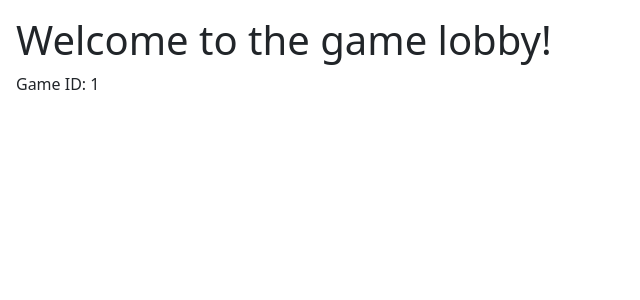
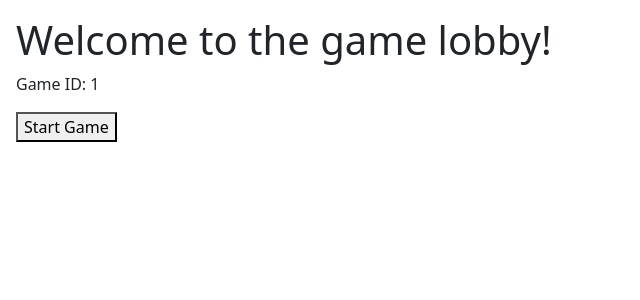
Before and after one commit to markhallman/cardswebsite-react, a React (Vite) app: page /#/heartsLobby/1 in a window 1280 px wide. Shown: the top 300 px of the page, without its empty margins (0-640 px from the left). Built offline with nearby package versions, Linux system fonts and the light colour scheme.

Commit message:
start game button functionallity

```diff
--- a/src/App.tsx
+++ b/src/App.tsx
@@ -16,9 +16,9 @@ function App() {
                 <Route path="/" element={<Home/>} />
                 <Route path="/downloads" element={<Downloads/>} />
                 <Route path="/heartsLobbyJoin" element={<HeartsLobbyJoin/>} />
-                <Route path="/heartsGame" element={<HeartsGame/>} />
                 <Route path="/gamesList" element={<GamesList/>} />
                 <Route path="/heartsLobby/:gameId" element={<HeartsLobby/>} />
+                <Route path="/heartsGame/:gameId" element={<HeartsGame/>} />
             </Routes>
         </Router>
     )
--- a/src/components/StartGameButton.tsx
+++ b/src/components/StartGameButton.tsx
@@ -1,5 +1,6 @@
 import { useNavigate } from 'react-router-dom';
 import axios from "axios";
+import WebSocket from "ws";
 
 interface startButtonProps {
     gameId : number;
@@ -9,18 +10,17 @@ function StartGameButton( {gameId} : startButtonProps ) {
     const navigate = useNavigate();
 
     // TODO: Obviously, we will need to get actual user credentials here in the future
-    var username = "user";
-    var password = "password";
-    var basicAuthHeader = 'Basic ' + btoa(username + ':' + password);
+    var username : string = "user";
+    var password : string = "password";
+    var basicAuthHeader : string = 'Basic ' + btoa(username + ':' + password);
 
     async function startGame() {
         console.log("Start Game Button clicked for gameId " + gameId);
-        axios.post<String>(`http://localhost:8080/games/joingame/${gameId}`, {}, {
+        axios.post<String>(`http://localhost:8080/games/startgame/${gameId}`, {}, {
             headers: {Authorization: basicAuthHeader}
         }).then((response)=>{
-            console.log("Joining game");
-            console.log("GameId: " + gameId);
-            navigate(`/heartsLobby/${gameId}`)
+            console.log("Started game with ID " + gameId);
+            navigate(`/heartsGame/${gameId}`, )
         }).catch((error) => {
             console.error("Error creating game:", error);
         });
--- a/src/pages/heartsLobby.tsx
+++ b/src/pages/heartsLobby.tsx
@@ -1,7 +1,11 @@
 import { useParams } from "react-router-dom";
+import StartGameButton from '../components/StartGameButton'
+
 
 function HeartsLobby(){
-    const { gameId } = useParams()
+
+    const { gameId } = useParams<{ gameId: string }>();
+    const numericGameId : number = Number(gameId);
 
     // TODO: Probably want some sort of heartbeat with the user so we can tell if they disconnect weirdly
     // TODO: Functinallity for removing lobbies that dont have any active users
@@ -10,7 +14,8 @@ function HeartsLobby(){
             <div className="content-area p-3">
                 <div className="wrapper">
                     <h1>Welcome to the game lobby!</h1>
-                    {gameId ? <p>Game ID: {gameId}</p> : <p>No game found!</p>}
+                    {numericGameId ? <p>Game ID: {numericGameId}</p> : <p>No game found!</p>}
+                    <StartGameButton gameId={numericGameId} />
                 </div>
             </div>
         </>
```
